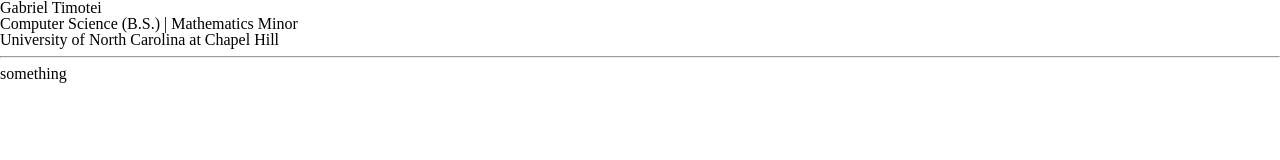
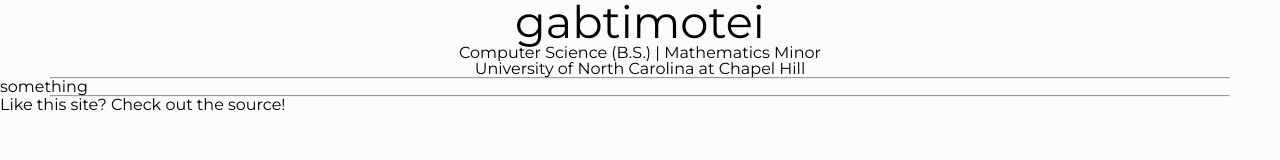
Before and after one commit to ProTimmy/old-site, a plain HTML site: page index.html in a window 1280 px wide. Drawn offline with nearby package versions, Linux system fonts and the light colour scheme; files that its build step writes are made by us from their sources.

Commit message:
General styling

```diff
--- a/index.html
+++ b/index.html
@@ -8,12 +8,13 @@
         <meta name="viewport" content="width=device-width, initial-scale=1, shrink-to-fit=no">
 
         <!-- Style -->
-        <link type="text/css" rel="stylesheet" href="reset.css">
-        <link type="text/css" rel="stylesheet" href="style.css">
+        <link rel="canonical" href="https://gabtimotei.github.io">
+        <link type="text/css" rel="stylesheet" href="styles/reset.css">
+        <link type="text/css" rel="stylesheet" href="styles/style.css">
     </head>
     <body>
         <header>
-            <h1>Gabriel Timotei</h1>
+            <h1 class="title"><a href="https://gabtimotei.github.io">gabtimotei</a></h1>
             <div id="header-info">
                 <h3>Computer Science (B.S.) | Mathematics Minor</h3>
                 <h3>University of North Carolina at Chapel Hill</h3>
@@ -23,8 +24,12 @@
             </div>
         </header>
         <hr>
-        <body>
+        <main>
             <h1>something</h1>
-        </body>
+        </main>
+        <hr>
+        <footer>
+            <p>Like this site? Check out the <a href="https://github.com/gabtimotei/gabtimotei.github.io">source</a>!</p>
+        </footer>
     </body>
 </html>
--- a/styles/reset.css
+++ b/styles/reset.css
@@ -23,6 +23,10 @@ time, mark, audio, video {
 	font: inherit;
 	vertical-align: baseline;
 }
+a {
+    text-decoration: none;
+    color: inherit;
+}
 /* HTML5 display-role reset for older browsers */
 article, aside, details, figcaption, figure,
 footer, header, hgroup, menu, nav, section {
--- a/styles/style.scss
+++ b/styles/style.scss
@@ -1,5 +1,11 @@
-/* Animation */
+// Variables
+$background-color: #fcfcfc;
 
+// Fonts
+@import url('https://fonts.googleapis.com/css?family=Roboto');
+@import url('https://fonts.googleapis.com/css?family=Montserrat');
+
+// Animations
 @keyframes fadeInUp {
     from {
         transform: translate3d(0,40px,0)
@@ -25,16 +31,47 @@
 body {
     opacity: 0;
 
-    /* Fade In and Up animation */
-    /* Modified from https://codepen.io/themechills/pen/dMamgG */
+    /*
+     * Fade In and Up animation
+     * Modified from https://codepen.io/themechills/pen/dMamgG
+    */
     animation-name: fadeInUp;
-    animation-duration: 1.5s;
+    animation-duration: 1s;
     animation-fill-mode: both;
     -webkit-animation-name: fadeInUp;
-    -webkit-animation-duration: 1.5s;
-    -webkit-animation-fill-mode: both
+    -webkit-animation-duration: 1s;
+    -webkit-animation-fill-mode: both;
+
+    // General styling
+    overflow-x: hidden;
+    background-color: $background-color;
+    font-family: 'Montserrat', sans-serif;
 }
 
-header>* {
-    text-align: 'center';
+hr {
+    margin: 0px 50px 0px 50px;
+    background-color: black;
+    color: black;
 }
+
+a:visited {
+    color: #636363;
+}
+
+// Header
+header {
+    text-align:center;
+}
+
+.title {
+    font-size: 2.8rem;
+}
+
+.title a:visited {
+    color: black;
+}
+
+// Main
+main {
+
+}
```
Also changed, not shown: styles/style.css, 1 other file.
